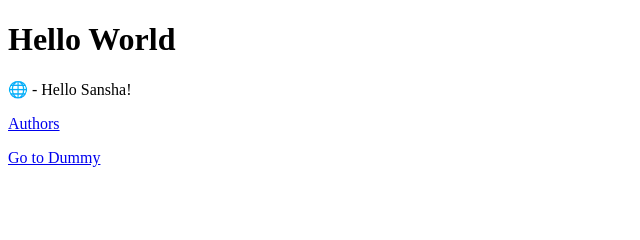
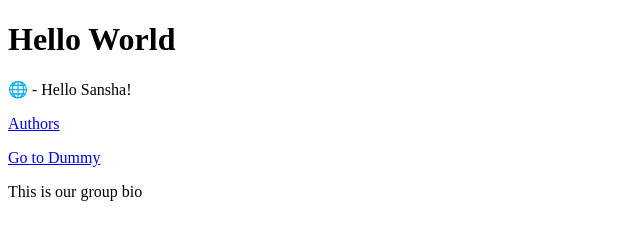
Before and after one commit to sansha-gupta/Software3-Lab1, a plain HTML site: page index.html in a window 1280 px wide. Shown: the whole page, without its empty margins (0-640 px from the left). Drawn offline with Linux system fonts and the light colour scheme.

Commit message:
group bio added

```diff
--- a/index.html
+++ b/index.html
@@ -11,5 +11,6 @@
 	</p>
 	<p><a href="author.html">Authors</a></p>
 	<p><a href="code/dummy.html">Go to Dummy</a></p>
+	<p> This is our group bio </p>
 </body>
 </html>
```
